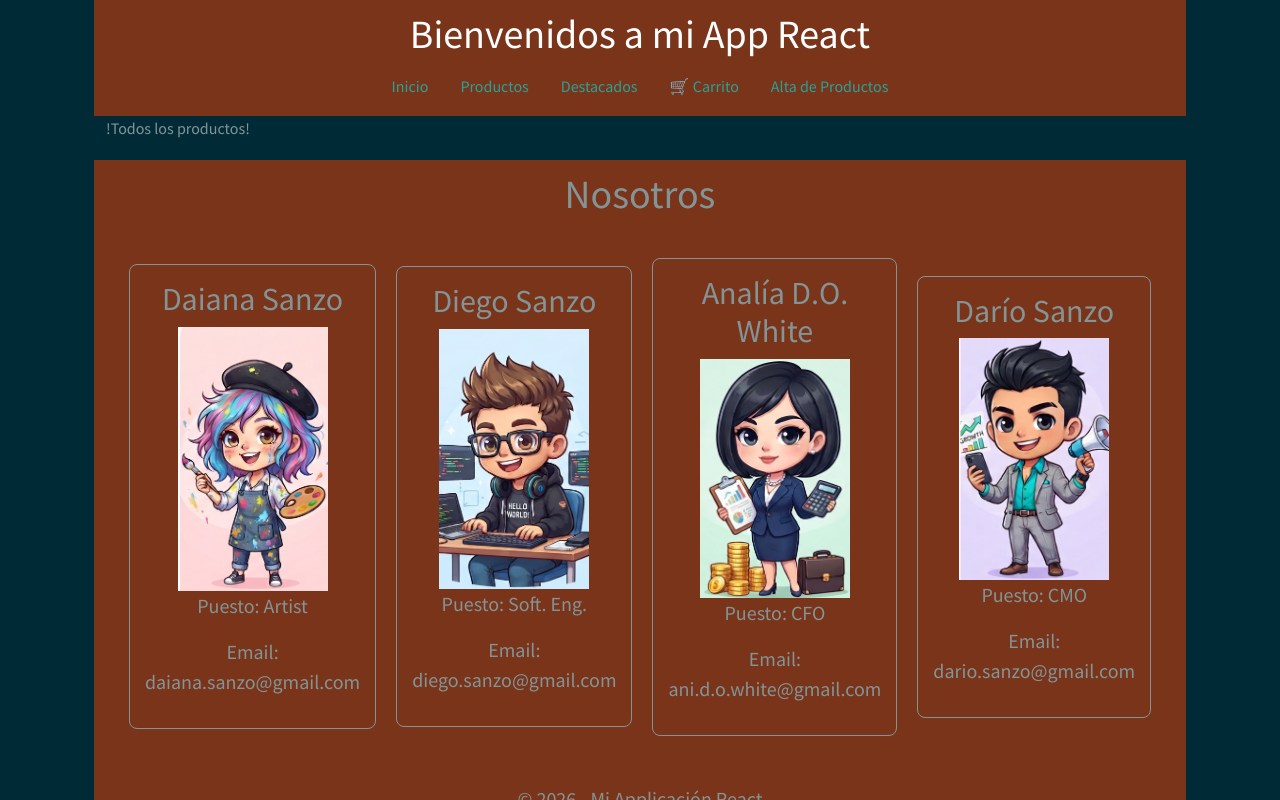
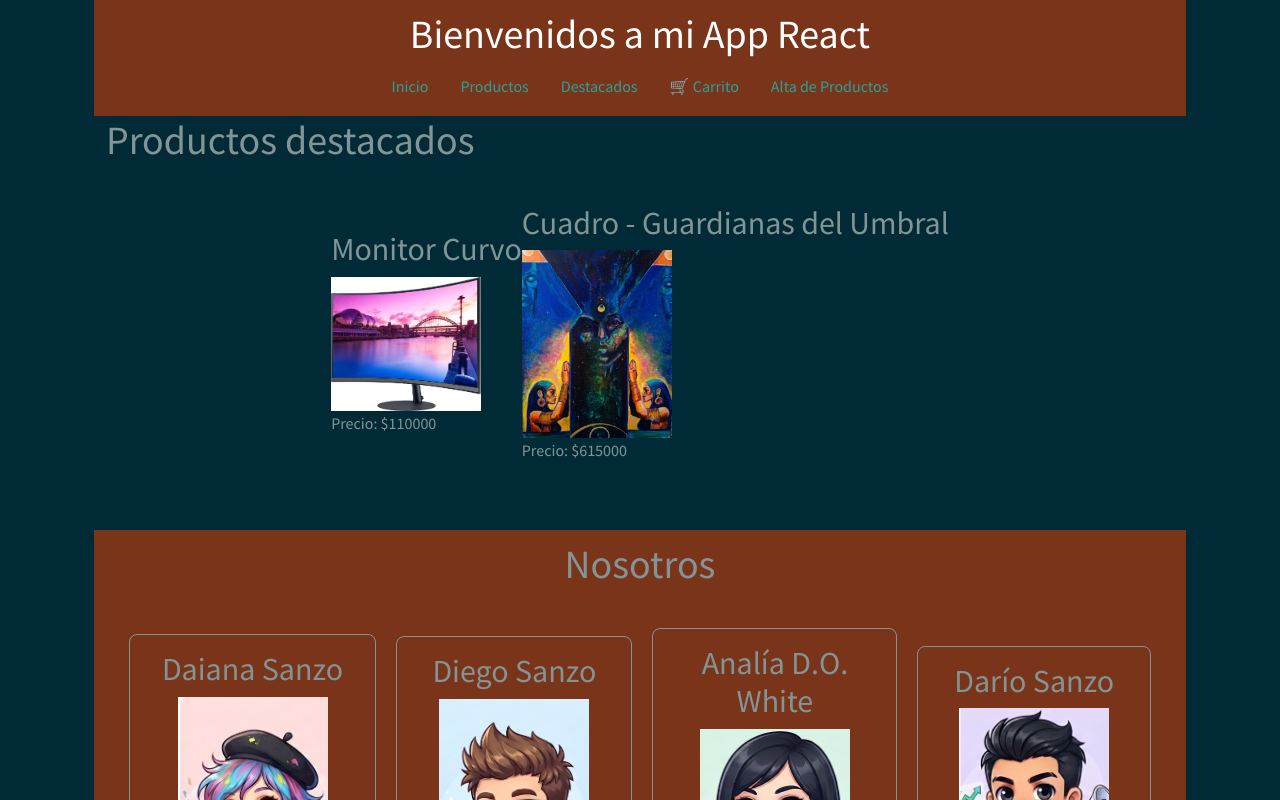
Before and after one commit to diegoisanzo/reactjs-tp, a React (Vite) app: page /destacados in a window 1280 px wide. Shown: the top 800 px of the page. Built offline with nearby package versions, Linux system fonts and the light colour scheme.

Commit message:
simplified implementation of distinguished products

```diff
--- a/src/App.jsx
+++ b/src/App.jsx
@@ -15,8 +15,8 @@ function App() {
           <Routes>{/*envuelve a las demás para mostrar Header y Footer siempre */}
               <Route element={<Layout/>}>
                   <Route path="/" element={<Inicio/>} />
-                  <Route path="/productos" element={<ItemListContainer Mensaje={"Productos destacados"}/>} />
-                  <Route path="/destacados" element={<Productos Mensaje={"Todos los productos"}/>} />
+                  <Route path="/productos" element={<ItemListContainer Mensaje={"Todos los productos"}/>} />
+                  <Route path="/destacados" element={<Productos Mensaje={"Productos destacados"}/>} />
                   <Route path="/carrito" element={<p>TODO: CARRITO!</p>}/>
                   <Route path="/alta" element={<FormularioContainer/>} />
                   <Route path="/producto/:id" element={<ProductoDetalle />} />
--- a/src/componentes/Productos/Productos.jsx
+++ b/src/componentes/Productos/Productos.jsx
@@ -1,5 +1,49 @@
+import {useState, useEffect} from 'react';
+import styles from './Productos.module.css'
+
 function Productos({Mensaje}) {
-    return <p>!{Mensaje}!</p>
-};
+    const [productos, setProductos] = useState([]);
+    const [error, setError] = useState(null);
+    const [cargando, setCargando] = useState(true);
+    useEffect(() => {
+        fetch('/data/productos.json')
+        .then((respuesta) => {
+            if (!respuesta.ok) {
+                throw new Error('No se pudo cargar la información de los productos destacados');
+            }
+            return respuesta.json();
+        })
+        .then(datos => datos.filter(item => item.destacado))
+        .then((datos) => {
+            setProductos(datos);
+        })
+        .catch((error) => {
+            setError(error.message);
+        })
+        .finally(() => {
+            setCargando(false);
+        });
+    }, []);
+    if (cargando) {
+        return <p>Cargando destacados, por favor espere...</p>;
+    }
+    if (error) {
+        return <p>Error: {error}</p>;
+    }
+    return (
+        <div>
+            <h1>{Mensaje}</h1>
+            <ul className={styles.productos}>
+                {productos.map((producto) => (
+                    <div key={producto.id} className={styles.producto}>
+                        <h2>{producto.nombre}</h2>
+                        <img src={producto.imagen} alt={producto.nombre} width="150"/>
+                        <p>Precio: ${producto.precio}</p>
+                    </div>
+                ))}
+            </ul>
+        </div>
+    );
+}
 
- export default Productos;
+export default Productos;
--- /dev/null
+++ b/src/componentes/Productos/Productos.module.css
@@ -0,0 +1,10 @@
+.producto {
+}
+
+.productos {
+    display: flex;
+    flex-direction: row;
+    justify-content: center;
+    align-items: center;
+    padding: 2rem;
+}
```
